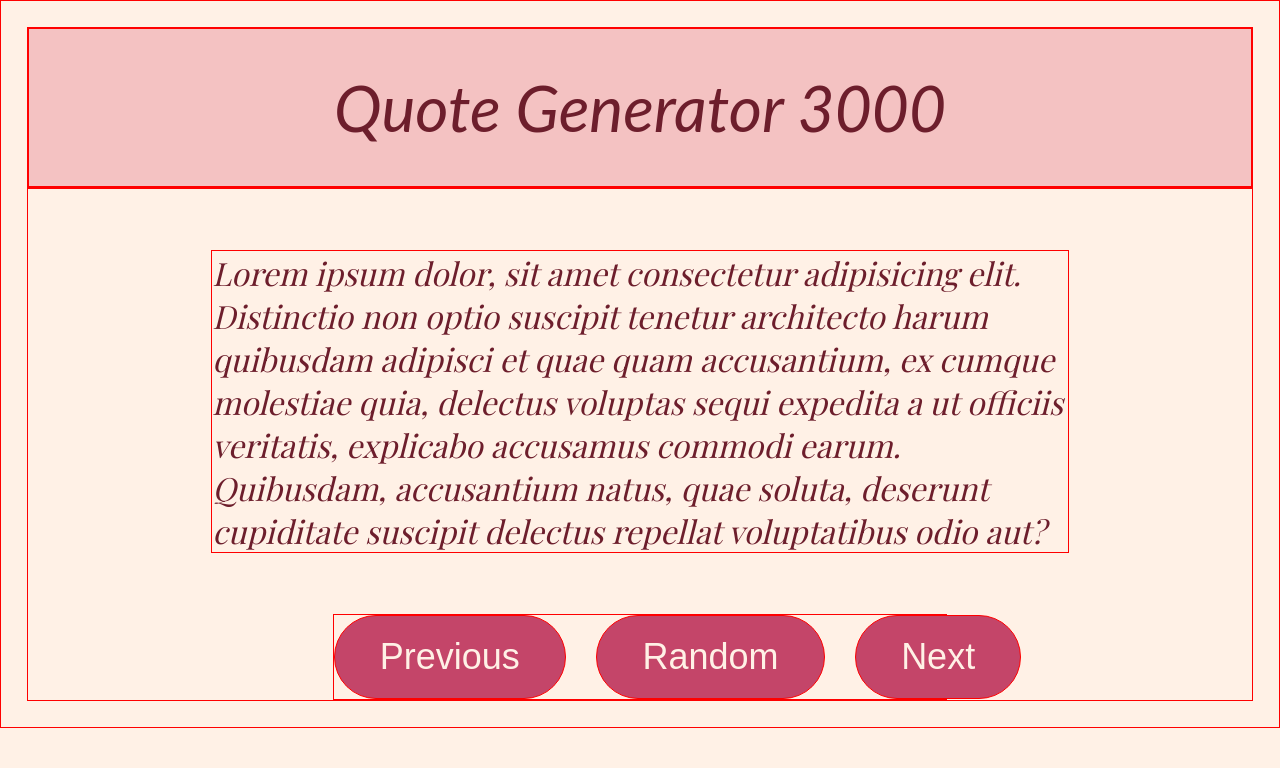
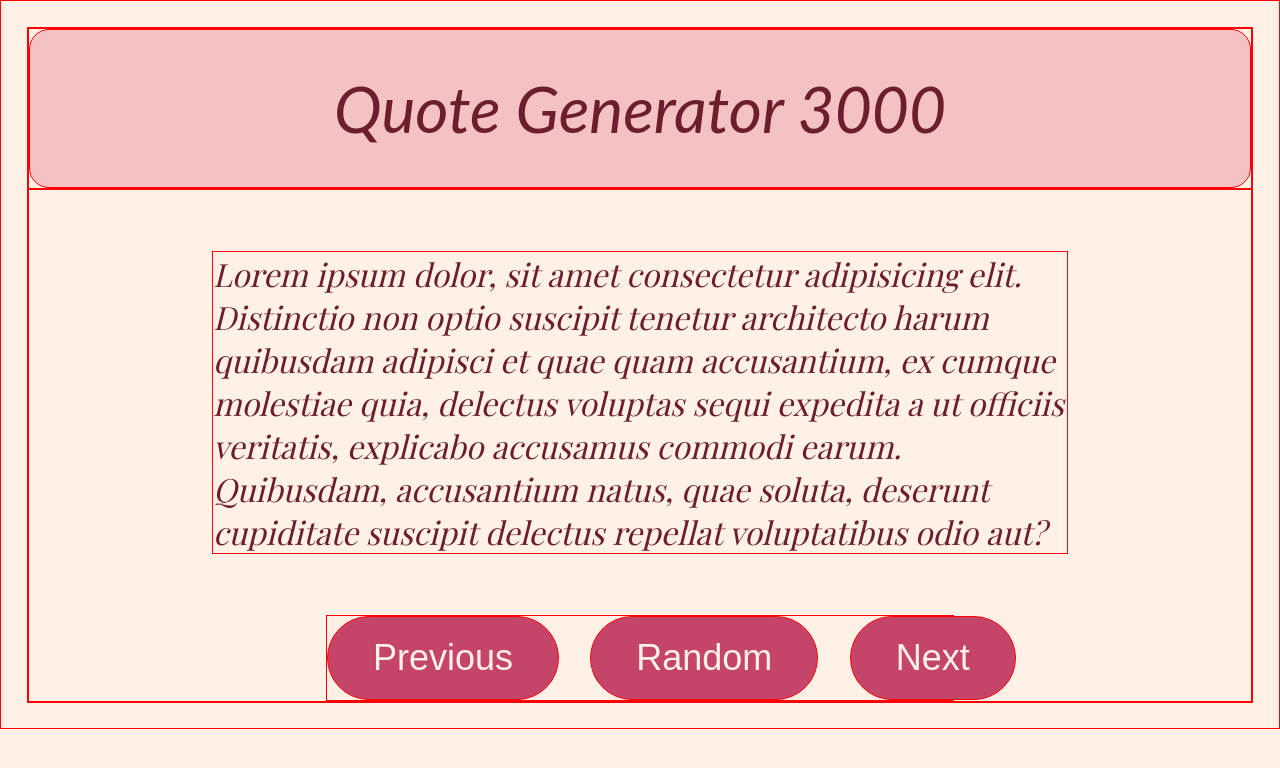
Before and after one commit to N-G-W/Quote-Generator, a plain HTML site: page index.html in a window 1280 px wide. Drawn offline with nearby package versions, Linux system fonts and the light colour scheme; a web font is replaced by a local one.

Commit message:
Add flex container to the whole body and update css accordingly

```diff
--- a/index.css
+++ b/index.css
@@ -17,7 +17,13 @@ body{
     color:#6D1E2C ;
 }
 
+div.container{
+    display:flex;
+    flex-direction: column;
+}
+
 header{
+    flex: 1;
     font-size: 64px;
     text-align: center;
     padding: 40px;
@@ -25,8 +31,15 @@ header{
     font-family: "Lato", sans-serif;
     font-weight: 400;
     font-style: italic;
+    border-radius: 20px;
 }
 
+div.button_container {
+    flex: 1;
+    display: flex;
+    margin: auto;
+    gap: 5%;
+}
 
 button.bottom_nav_buttons{
     flex: 1;
@@ -38,6 +51,7 @@ button.bottom_nav_buttons{
 }
 
 div.quote_content{
+    flex: 1;
     margin: 5% 15%;
     font-family: "Playfair Display", serif;
     font-optical-sizing: auto;
@@ -46,10 +60,3 @@ div.quote_content{
     font-size: 32px;
 
 }
-
-div.button_container{
-    display: flex;
-    margin: auto;
-    gap: 5%;
-    width: 50%;
-}
--- a/index.html
+++ b/index.html
@@ -14,13 +14,14 @@
     <script src="index.js"></script>
   </head>
   <body>
+    <div class="container">
       <header>Quote Generator 3000</header>
       <div class="circle_filler_initial"></div>
       <div class="quote_content">
         Lorem ipsum dolor, sit amet consectetur adipisicing elit. Distinctio non
         optio suscipit tenetur architecto harum quibusdam adipisci et quae quam
-      accusantium, ex cumque molestiae quia, delectus voluptas sequi expedita a
-      ut officiis veritatis, explicabo accusamus commodi earum. Quibusdam,
+        accusantium, ex cumque molestiae quia, delectus voluptas sequi expedita
+        a ut officiis veritatis, explicabo accusamus commodi earum. Quibusdam,
         accusantium natus, quae soluta, deserunt cupiditate suscipit delectus
         repellat voluptatibus odio aut?
       </div>
@@ -29,5 +30,6 @@
         <button class="bottom_nav_buttons">Random</button>
         <button class="bottom_nav_buttons">Next</button>
       </div>
+    </div>
   </body>
 </html>
```
Lines whose indentation alone changed are shown as unchanged.
